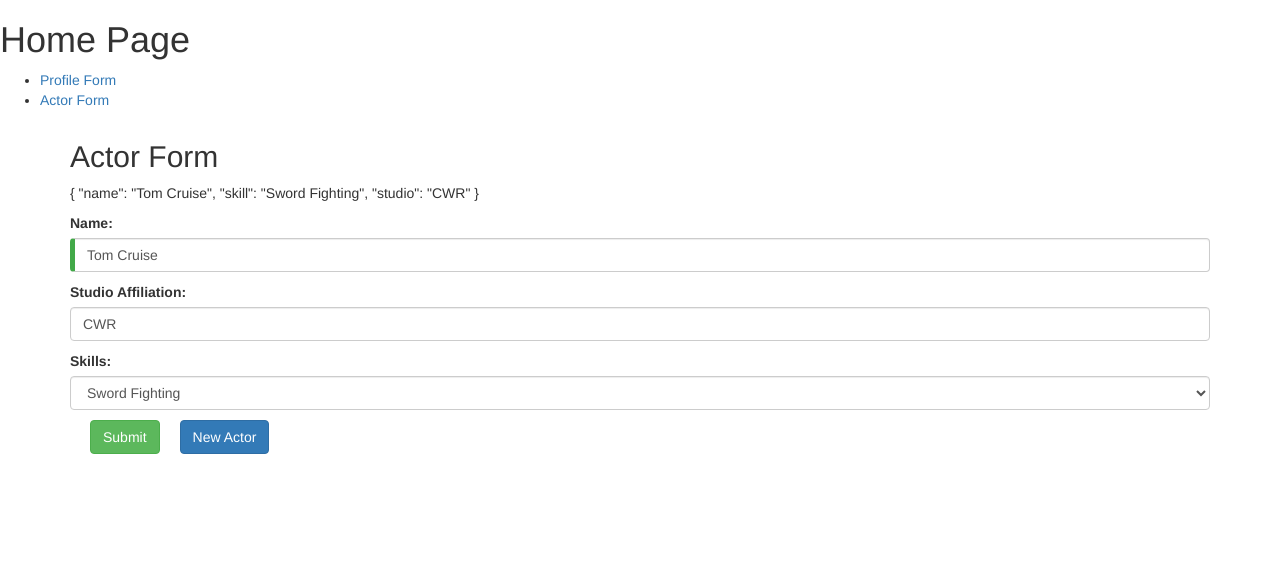
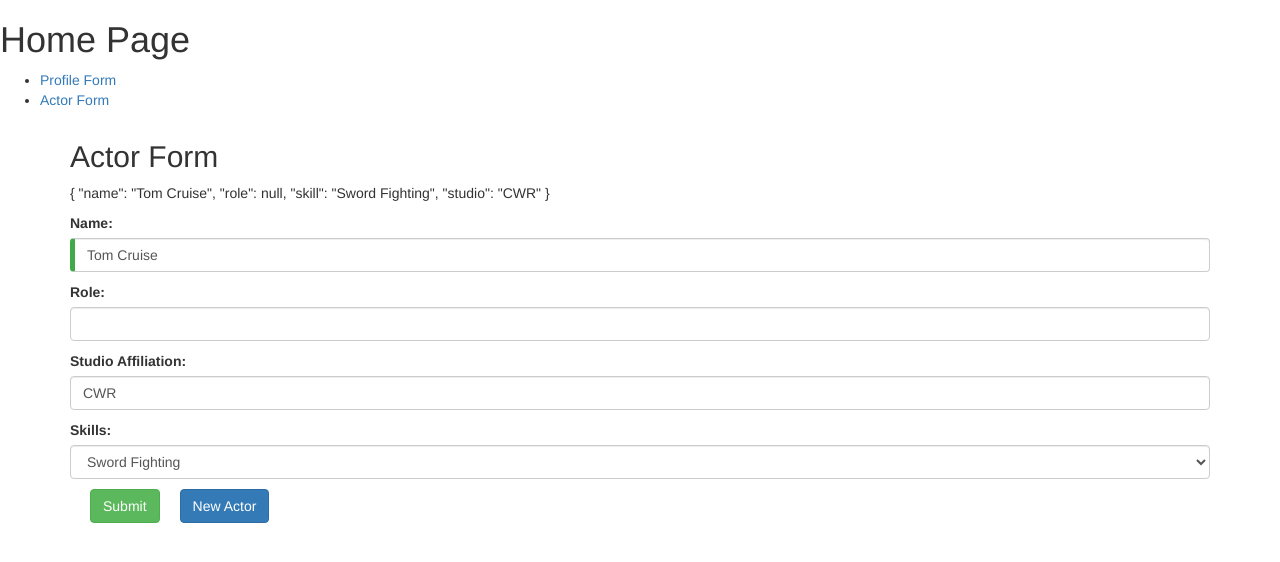
Before and after one commit to NaveenManjappa/angular-playground, an Angular app in the folder reactive-forms-app/: page /actor in a window 1280 px wide. Shown: the top 562 px of the page. Built offline with nearby package versions, Linux system fonts and the light colour scheme.

Commit message:
reactive-forms-app Adding cross field validation

```diff
--- a/reactive-forms-app/src/app/actor-form/actor-form.component.html
+++ b/reactive-forms-app/src/app/actor-form/actor-form.component.html
@@ -11,6 +11,14 @@
         <div *ngIf="name?.hasError('required')">Name is required</div>
         <div *ngIf="name?.hasError('minlength')">Name should be minimum 3 characters</div>
         <div *ngIf="name?.hasError('forbiddenNameError')">Name cannot be Bob</div>
+      </div>
+    </div>
+
+    <div class="form-group">
+      <label for="role">Role:</label>
+      <input type="text" class="form-control" formControlName="role">
+      <div class="alert alert-danger" *ngIf="actorForm?.invalid && (actorForm?.touched || actorForm?.dirty)">
+        <div *ngIf="actorForm?.hasError('unambiguousRole')">Role cannot be same as actor name</div>
       </div>
     </div>
 
--- a/reactive-forms-app/src/app/actor-form/actor-form.component.ts
+++ b/reactive-forms-app/src/app/actor-form/actor-form.component.ts
@@ -2,7 +2,8 @@ import { CommonModule } from '@angular/common';
 import { Component, inject, OnInit } from '@angular/core';
 import { FormBuilder, FormControl, FormGroup, ReactiveFormsModule, Validators } from '@angular/forms';
 import { Actor } from '../shared/actor';
-import { forbiddenNameValidator } from '../shared/forbiddenName';
+import { forbiddenNameValidator } from '../shared/forbiddenNameValidator';
+import { unambiguousRoleValidator } from '../shared/unambiguousRole';
 
 @Component({
   selector: 'app-actor-form',
@@ -25,9 +26,10 @@ export class ActorFormComponent implements OnInit {
         Validators.minLength(3),
         forbiddenNameValidator(/bob/i)
       ]),
+      role: new FormControl(),
       skill:new FormControl(this.model.skill,Validators.required),
       studio:new FormControl(this.model.studio)
-    });
+    },{validators:unambiguousRoleValidator});
   }
 
 
@@ -55,4 +57,8 @@ export class ActorFormComponent implements OnInit {
   get skill(){
     return this.actorForm.get('skill');
   }
+
+  get role(){
+    return this.actorForm.get('role');
+  }
 }
--- /dev/null
+++ b/reactive-forms-app/src/app/shared/unambiguousRole.ts
@@ -0,0 +1,8 @@
+import { AbstractControl, ValidationErrors, ValidatorFn } from "@angular/forms";
+
+export const unambiguousRoleValidator: ValidatorFn = (control:AbstractControl) : ValidationErrors | null => {
+  const name = control.get('name');
+  const role = control.get('role');
+
+  return name && role && name.value == role.value ? {unambiguousRole:true} : null;
+}
```
Also changed, not shown: reactive-forms-app/src/app/shared/forbiddenNameValidator.ts (renamed from reactive-forms-app/src/app/shared/forbiddenName.ts).
